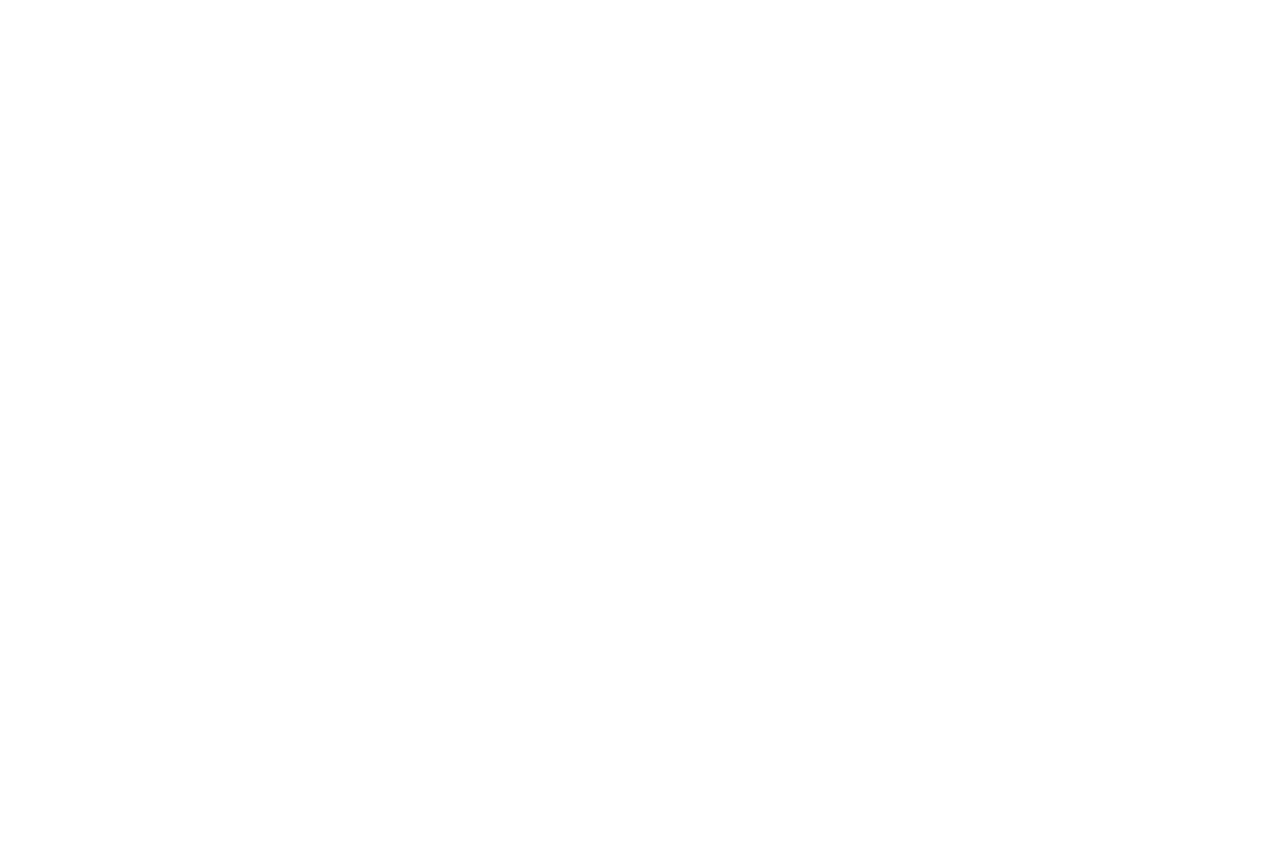
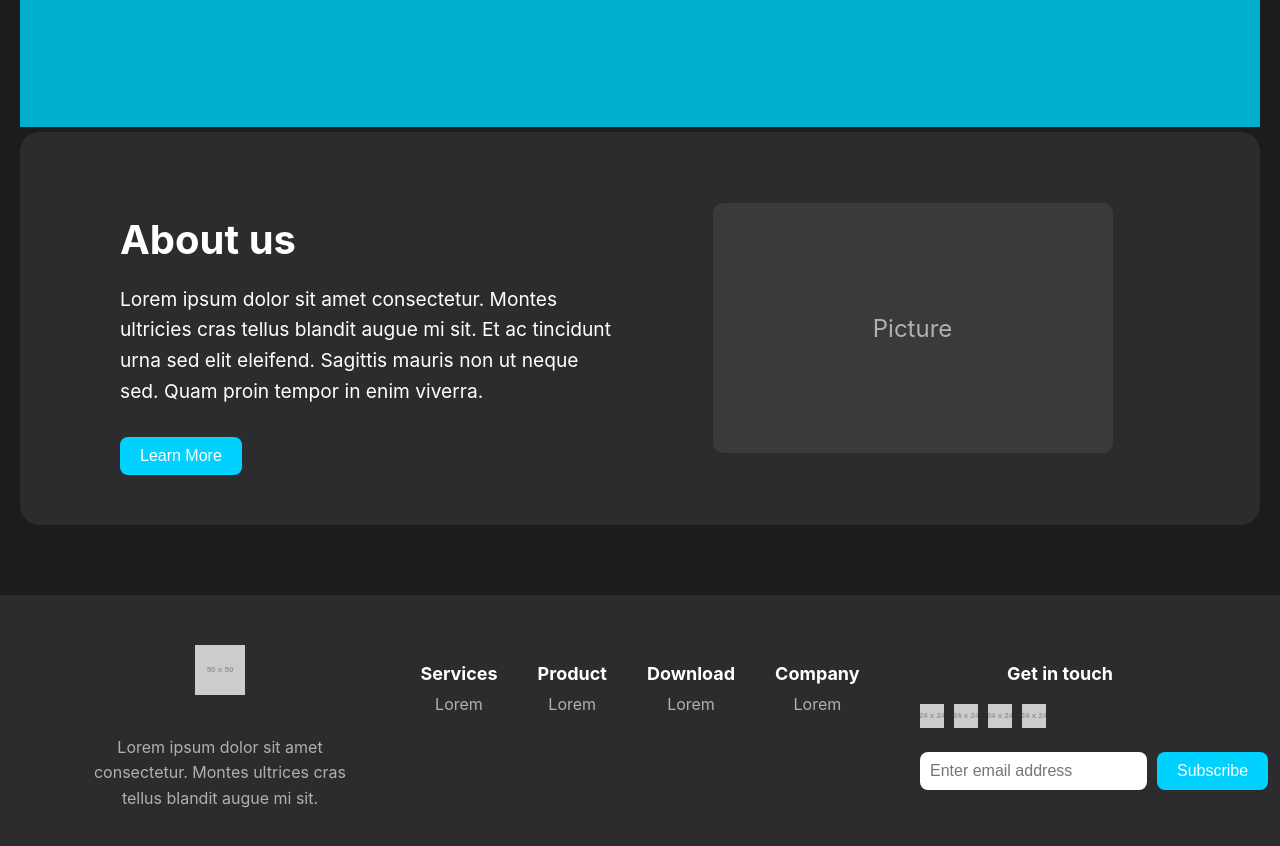
Before and after one commit to hady-awayda/hackathon-frontend, a React (Create React App) app: page / in a window 1280 px wide. Shown: the part 680-1526 px from the top of the page. Before the commit the page ends 800 px from the top, so only its background shows below. Built offline with nearby package versions, Linux system fonts and the light colour scheme.

Commit message:
Adjusted home page components to fit properly and added lottie animation

```diff
--- a/package.json
+++ b/package.json
@@ -3,6 +3,8 @@
   "version": "0.1.0",
   "private": true,
   "dependencies": {
+    "@fortawesome/free-solid-svg-icons": "^6.6.0",
+    "@fortawesome/react-fontawesome": "^0.2.2",
     "@reduxjs/toolkit": "^2.2.7",
     "@testing-library/jest-dom": "^5.17.0",
     "@testing-library/react": "^13.4.0",
--- /dev/null
+++ b/src/pages/components/animations/LottieAnimation.css
@@ -0,0 +1,6 @@
+/* .lottie-container {
+  background-color: #1c1c1e;
+  padding: 0;
+  margin-top: -10px;
+  overflow: hidden;
+} */
--- a/src/pages/components/animations/LottieAnimation.jsx
+++ b/src/pages/components/animations/LottieAnimation.jsx
@@ -1,11 +1,15 @@
-"use client";
+import React from "react";
 import Lottie from "lottie-react";
 import animationData from "./wave.json";
+import "./LottieAnimation.css";
 
 const LottieAnimation = () => {
   return (
-    <div style={{ width: "300px", height: "100px" }}>
-      <Lottie animationData={animationData} loop={true} autoplay={true} />
+    <div className="lottie-container">
+      <Lottie
+        animationData={animationData}
+        style={{ width: "100%" }}
+      />
     </div>
   );
 };
--- /dev/null
+++ b/src/pages/components/layout/Layout.css
@@ -0,0 +1,18 @@
+/* Ensure the layout takes the full height of the viewport */
+.layout-container {
+  display: flex;
+  flex-direction: column;
+  min-height: 100vh;
+}
+
+/* Allow the main content to grow and fill available space */
+.main-content {
+  flex: 1;
+}
+
+/* Footer styling */
+footer {
+  background-color: #f1f1f1;
+  padding: 10px 0;
+  text-align: center;
+}
--- a/src/pages/components/layout/Layout.jsx
+++ b/src/pages/components/layout/Layout.jsx
@@ -2,13 +2,14 @@ import React from "react";
 import { Outlet } from "react-router-dom";
 import Header from "../header/Header";
 import Footer from "../footer/Footer";
+import "./Layout.css";
 
 export default function Layout() {
   return (
-    <>
+    <div className="layout-container">
       <Header />
       <Outlet />
       <Footer />
-    </>
+    </div>
   );
 }
--- a/src/pages/home/Home.css
+++ b/src/pages/home/Home.css
@@ -0,0 +1,66 @@
+.home-container {
+  padding: 20px;
+  background-color: #1c1c1e;
+  color: #ffffff;
+}
+
+.about-section {
+  display: flex;
+  justify-content: space-between;
+  align-items: center;
+  padding: 50px 100px;
+  background-color: #2c2c2e;
+  border-radius: 20px;
+  margin-bottom: 50px;
+}
+
+.about-text {
+  flex: 1;
+  margin-right: 50px;
+}
+
+.about-text h2 {
+  font-size: 2.5rem;
+  margin-bottom: 20px;
+}
+
+.about-text p {
+  font-size: 1.2rem;
+  line-height: 1.6;
+  margin-bottom: 30px;
+}
+
+.learn-more-btn {
+  padding: 10px 20px;
+  background-color: #00d1ff;
+  color: #ffffff;
+  border: none;
+  border-radius: 8px;
+  cursor: pointer;
+  font-size: 1rem;
+  transition: background-color 0.3s ease;
+}
+
+.learn-more-btn:hover {
+  background-color: #00a5c8;
+}
+
+.about-image {
+  flex: 1;
+  display: flex;
+  justify-content: center;
+  align-items: center;
+}
+
+.image-placeholder {
+  width: 100%;
+  max-width: 400px;
+  height: 250px;
+  background-color: #3a3a3c;
+  display: flex;
+  justify-content: center;
+  align-items: center;
+  font-size: 1.5rem;
+  color: #b0b0b0;
+  border-radius: 10px;
+}
--- a/src/pages/home/Home.jsx
+++ b/src/pages/home/Home.jsx
@@ -1,7 +1,28 @@
 import React from "react";
 import LottieAnimation from "../components/animations/LottieAnimation";
+import "./Home.css";
+
 const Home = () => {
-  return <div><LottieAnimation /></div>;
+  return (
+    <div className="home-container">
+      <LottieAnimation />
+      <section className="about-section">
+        <div className="about-text">
+          <h2>About us</h2>
+          <p>
+            Lorem ipsum dolor sit amet consectetur. Montes ultricies cras tellus
+            blandit augue mi sit. Et ac tincidunt urna sed elit eleifend.
+            Sagittis mauris non ut neque sed. Quam proin tempor in enim viverra.
+          </p>
+          <button className="learn-more-btn">Learn More</button>
+        </div>
+        <div className="about-image">
+          <div className="image-placeholder">Picture</div>
+        </div>
+      </section>
+
+    </div>
+  );
 };
 
 export default Home;
```
Also changed, not shown: 1 other file (tests, documents, lock files or other folders).
